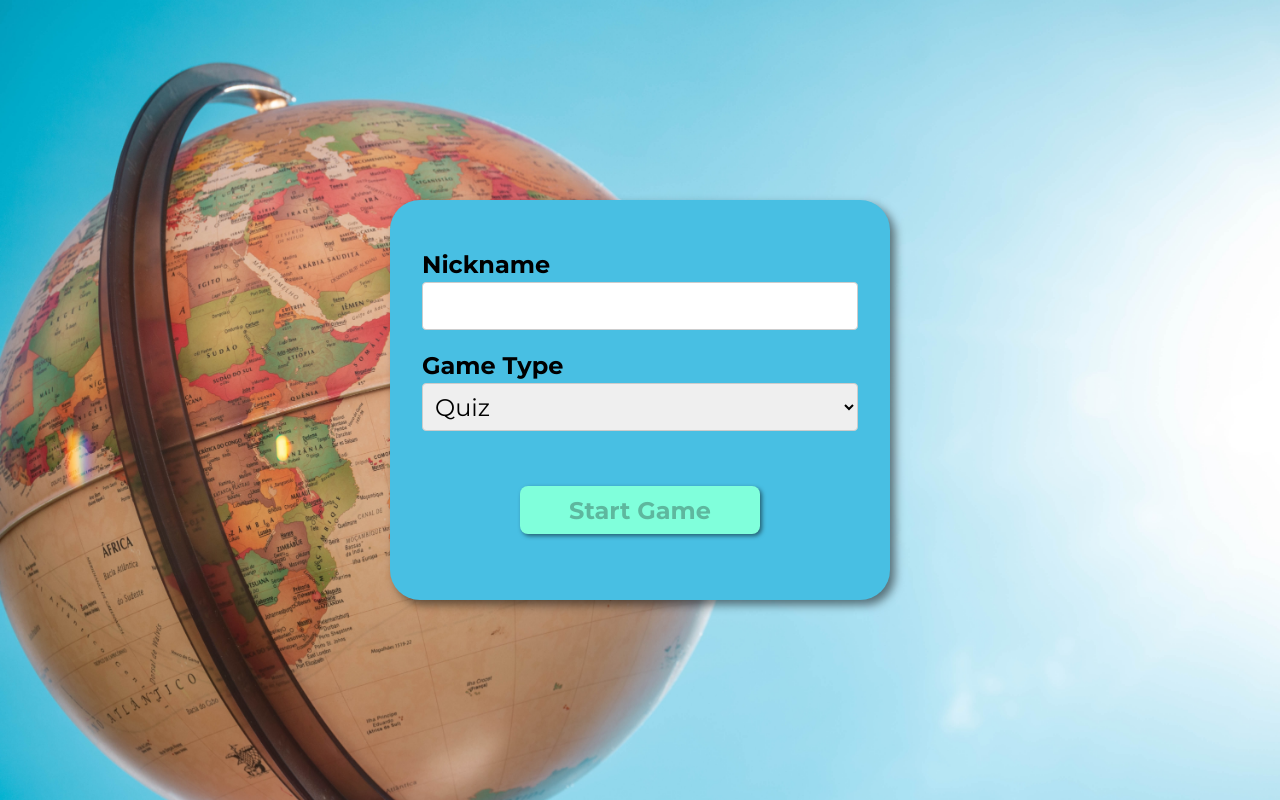
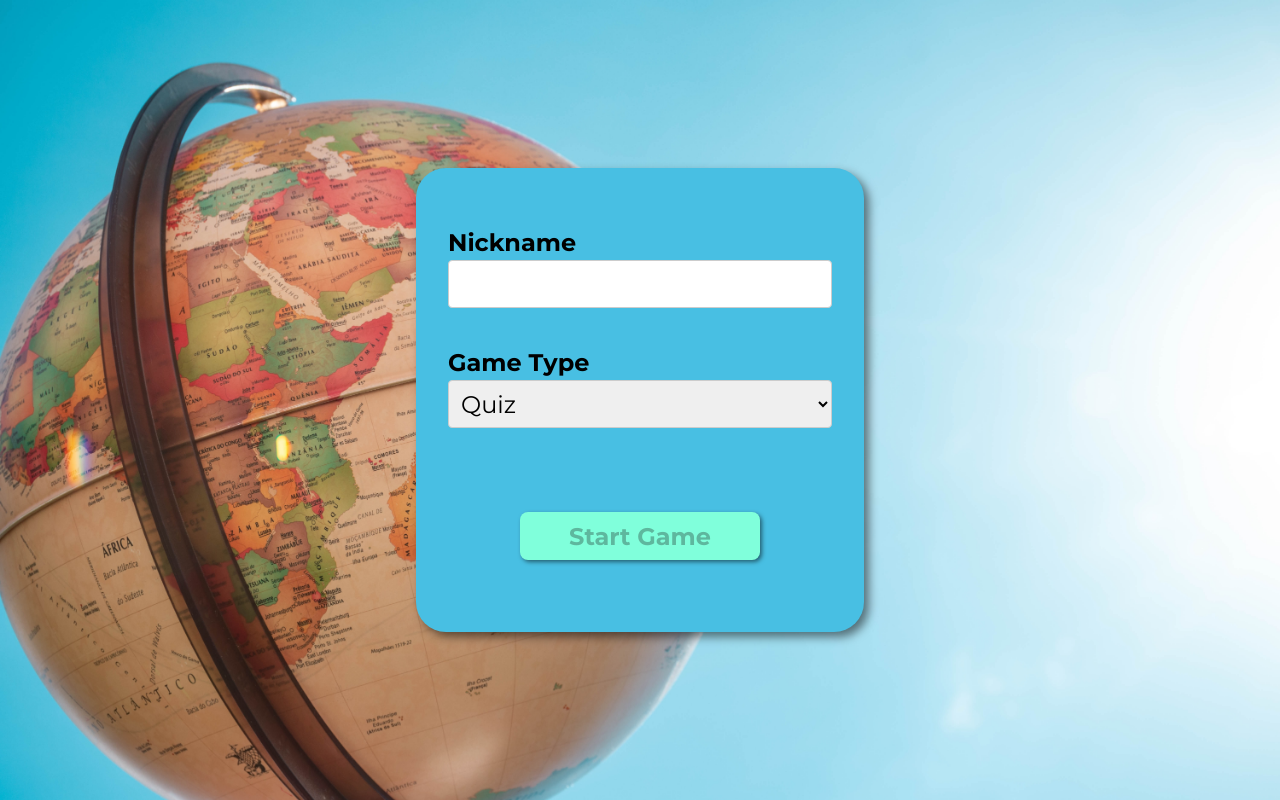
Before and after one commit to Bicskow/globe-game-frontend, a React (Create React App) app: page / in a window 1280 px wide. Built offline with nearby package versions, Linux system fonts and the light colour scheme.

Commit message:
Card added

```diff
--- /dev/null
+++ b/src/components/Card.module.css
@@ -0,0 +1,9 @@
+.card {
+  padding: 2rem;
+  box-shadow: 5px 5px 10px rgba(0, 0, 0, 0.5);
+  border-radius: 30px;
+  background-color: white;
+  position: relative;
+  margin: auto;
+  background-color: #48bfe3;
+}
--- /dev/null
+++ b/src/components/Card.tsx
@@ -0,0 +1,6 @@
+import classes from "./Card.module.css";
+
+const Card: React.FC<{ children: JSX.Element }> = (props) => {
+  return <div className={classes.card}>{props.children}</div>;
+};
+export default Card;
--- a/src/components/Game.module.css
+++ b/src/components/Game.module.css
@@ -1,16 +1,8 @@
 .gameContainer {
-  height: 600px;
-  width: 600px;
-  max-width: 500px;
+  height: 800px;
+  width: 1000px;
+  max-width: 1000px;
   min-width: 384px;
   position: relative;
-  background-color: white;
-  border-radius: 30px;
-  margin: auto;
-  background-color: #48bfe3;
-  box-shadow: 5px 5px 10px rgba(0, 0, 0, 0.5);
-  display: grid;
-  grid-template-rows: 15% 15% 15% 15% 30%;
-  align-items: bottom;
-  padding: 2rem;
+  display: block;
 }
--- a/src/components/Game.tsx
+++ b/src/components/Game.tsx
@@ -1,17 +1,18 @@
 import classes from "./Game.module.css";
 
-import { useAppSelector } from "../hooks/redux-hooks";
+//import { useAppSelector } from "../hooks/redux-hooks";
 import Globe from "./Globe";
+import Card from "./Card";
 
 const Game = () => {
-  const game = useAppSelector((state) => state.game);
+  //const game = useAppSelector((state) => state.game);
 
   return (
-    <div className={classes.gameContainer}>
-      <div>Nickname: {game.nickname}</div>
-      <div>Game type: {game.gameType}</div>
-      <Globe></Globe>
-    </div>
+    <Card>
+      <div className={classes.gameContainer}>
+        <Globe></Globe>
+      </div>
+    </Card>
   );
 };
 
--- /dev/null
+++ b/src/components/Globe.module.css
@@ -0,0 +1,6 @@
+.globe {
+  height: 100%;
+  display: block;
+  border-radius: 4px;
+  overflow: hidden;
+}
--- a/src/components/Globe.tsx
+++ b/src/components/Globe.tsx
@@ -1,11 +1,11 @@
 import React, { useRef, useEffect } from "react";
 import CountryGlobe from "../country-globe";
+import classes from "./Globe.module.css";
 
 const Globe = () => {
   const globeRef = useRef<HTMLDivElement | null>(null);
 
   useEffect(() => {
-    console.log(globeRef);
     new CountryGlobe(globeRef.current as Element);
 
     globeRef.current?.addEventListener(
@@ -19,7 +19,7 @@ const Globe = () => {
     console.log(event.detail);
   };
 
-  return <div style={{ height: "500px" }} ref={globeRef}></div>;
+  return <div className={classes.globe} ref={globeRef}></div>;
 };
 
 export default Globe;
--- a/src/components/MainPage.module.css
+++ b/src/components/MainPage.module.css
@@ -12,15 +12,9 @@
   max-width: 500px;
   min-width: 384px;
   position: relative;
-  background-color: white;
-  border-radius: 30px;
-  margin: auto;
-  background-color: #48bfe3;
-  box-shadow: 5px 5px 10px rgba(0, 0, 0, 0.5);
   display: grid;
   grid-template-rows: 15% 15% 15% 15% 30%;
   align-items: bottom;
-  padding: 2rem;
 }
 
 .main-page--form input,
--- a/src/components/StartGameForm.tsx
+++ b/src/components/StartGameForm.tsx
@@ -4,6 +4,7 @@ import { useAppDispatch } from "../hooks/redux-hooks";
 import { gameActions, GameType } from "../store";
 import React from "react";
 import { useState } from "react";
+import Card from "./Card";
 
 const StartGameForm = () => {
   const dispatch = useAppDispatch();
@@ -31,6 +32,7 @@ const StartGameForm = () => {
   };
 
   return (
+    <Card>
       <form className={classes["main-page--form"]}>
         <label htmlFor="nickname">Nickname</label>
         <input
@@ -57,6 +59,7 @@ const StartGameForm = () => {
           onClick={startGameHandler}
         ></input>
       </form>
+    </Card>
   );
 };
 
--- a/src/country-globe.ts
+++ b/src/country-globe.ts
@@ -61,7 +61,7 @@ export default class CountryGlobe {
       this.container.clientHeight
     );
 
-    this.renderer.domElement.style.position = "absolute";
+    this.renderer.domElement.style.position = "relative";
     this.renderer.domElement.style.top = "0";
     this.renderer.domElement.style.left = "0";
     this.renderer.domElement.style.bottom = "0";
```
Lines whose indentation alone changed are shown as unchanged.
